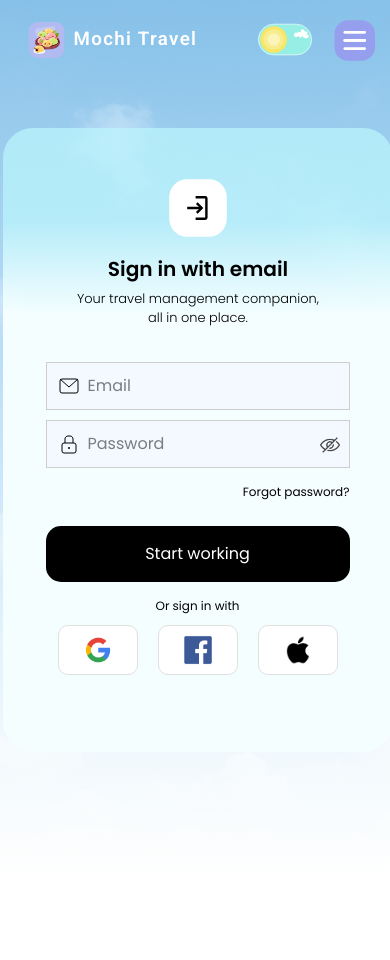
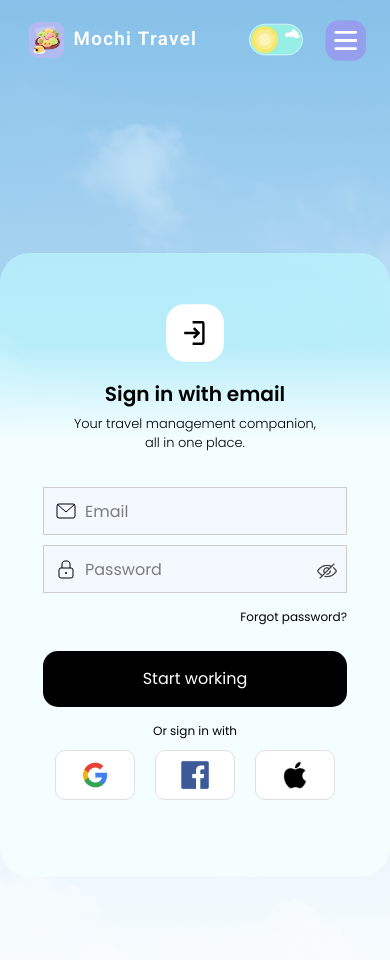
Before and after one commit to NRestFzn/tubes-gdgoc, a React (Vite) app: page /sign-in in a window 390 px wide. Shown: the top 960 px of the page. Before the commit the page ends 880 px from the top, so only its background shows below. Built offline with nearby package versions, Linux system fonts and the light colour scheme; no server answers.

Commit message:
Responsive UI - Mobile and iPad (2/3)

```diff
--- a/src/pages/SignIn.tsx
+++ b/src/pages/SignIn.tsx
@@ -114,6 +114,7 @@ const SignIn: React.FC = (): React.ReactElement => {
             </div>
           </header>
 
+          <main className={styles.mainContainer}>
             <div className={styles.loginBox}>
               <div className={styles.svgContainer}>
                 <LoginIcon className={styles.icon} />
@@ -178,6 +179,7 @@ const SignIn: React.FC = (): React.ReactElement => {
                 animation={animationClass}
               />
             )}
+          </main>
         </div>
       </div>
     </div>
@@ -336,6 +338,12 @@ const StyledWrapperB = styled.div`
   margin-left : 20px;
 }
 
+@media (max-width: 350px) {
+  #theme-toggle-button {
+    display: none;
+  }
+}
+
 /* Hide default HTML checkbox */
 #toggle {
   opacity: 0;
--- a/src/styles/SignIn.module.css
+++ b/src/styles/SignIn.module.css
@@ -10,7 +10,6 @@
   background-repeat: no-repeat;
   background-size: cover;
 
-  height: 55rem;
   width: 100vw;
 }
 
@@ -18,9 +17,8 @@
   display: flex;
   flex-direction: column;
   align-items: center;
-  justify-content: center;
+  justify-content: flex-start;
 
-  height: inherit;
   width: inherit;
 
   background-image: linear-gradient(rgba(175, 224, 255, 0.726), white);
@@ -29,9 +27,6 @@
 .header {
   height: 5em;
   width: inherit;
-
-  position: absolute;
-  top: 0;
 
   display: flex;
   align-items: center;
@@ -76,7 +71,7 @@
   justify-content: center;
 
   position: absolute;
-  right:  -5px;
+  right:  5px;
 }
 
 .headerButtons button {
@@ -113,6 +108,13 @@
   color: white;
 }
 
+.mainContainer {
+  width: 100%;
+  height: 115vh;
+  display: grid;
+  place-items: center;
+}
+
 .loginBox {
   background-image: linear-gradient(#bbf5fcb9 15%, #f4feff 30%);
   color: black !important;
@@ -122,8 +124,6 @@
   align-items: center;
   justify-content: flex-start;
   gap: 10px;
-
-  margin-left: 5px;
 
   height: 39em;
   width: 27em;
@@ -410,3 +410,35 @@ input:-moz-autofill {
     width: 100%;
   }
 }
+
+@media (max-width: 350px) {
+  .inputContainer {
+    display: flex;
+    justify-content: center;
+    width: fit-content;
+  }
+
+  .inputContainer > input {
+    width: 90vw;
+  }
+
+  .inputContainer + p {
+    position: absolute;
+    right: 20px;
+  }
+
+  .form button {
+    margin-top: 45px;
+    width: 90vw;
+  }
+
+  .thirdPartyContainer {
+    width: 90vw;
+  }
+}
+
+@media (max-width: 260px) {
+  .logo {
+    display: none;
+  }
+}
--- a/src/styles/Users.module.css
+++ /dev/null
@@ -1,32 +0,0 @@
-@import url('https://fonts.googleapis.com/css2?family=Roboto:ital,wght@0,100..900;1,100..900&display=swap');
-
-.editButton {
-  cursor: pointer;
-  border: 0.3px solid rgb(165, 165, 165);
-}
-
-.deleteButton {
-  cursor: pointer;
-  background-color: rgb(191, 0, 0);
-}
-
-.deleteButton:hover {
-  opacity: 0.75;
-}
-
-.searchIcon {
-  position: absolute;
-  left: 15px;
-  width: 18px;
-  height: 18px;
-  stroke: rgb(113, 113, 113);
-}
-
-header > div {
-  padding-left: 25px;
-}
-
-header > div div {
-  /* font-family: "Roboto"; */
-  font-weight: 600;
-}
```
Lines whose indentation alone changed are shown as unchanged.
